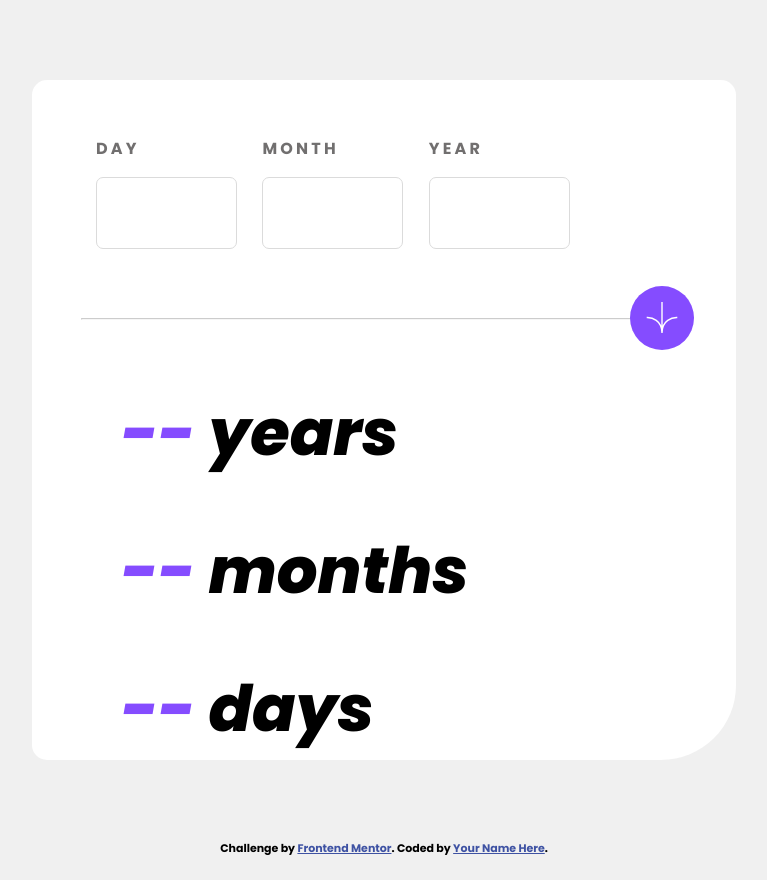
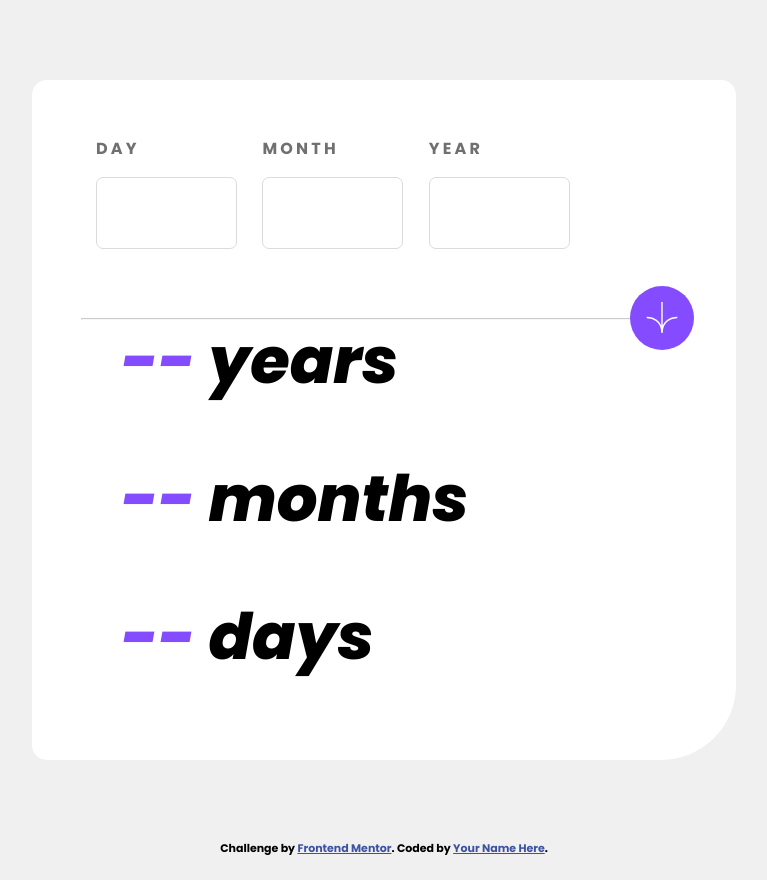
Before and after one commit to hana-chong/age-calculator-app-main, a plain HTML site: page index.html in a window 1280 px wide. Shown: the whole page, without its empty margins (256-1023 px from the left). Drawn offline with Linux system fonts and the light colour scheme.

Commit message:
Update style.css

```diff
--- a/style.css
+++ b/style.css
@@ -163,7 +163,8 @@ hr {
 }
 .output {
     font-size: 32px;
-    bottom: 7vh;
+    position: relative;
+    bottom: 9vh;
 }
 small {
     font-size: 0.8rem;
```
